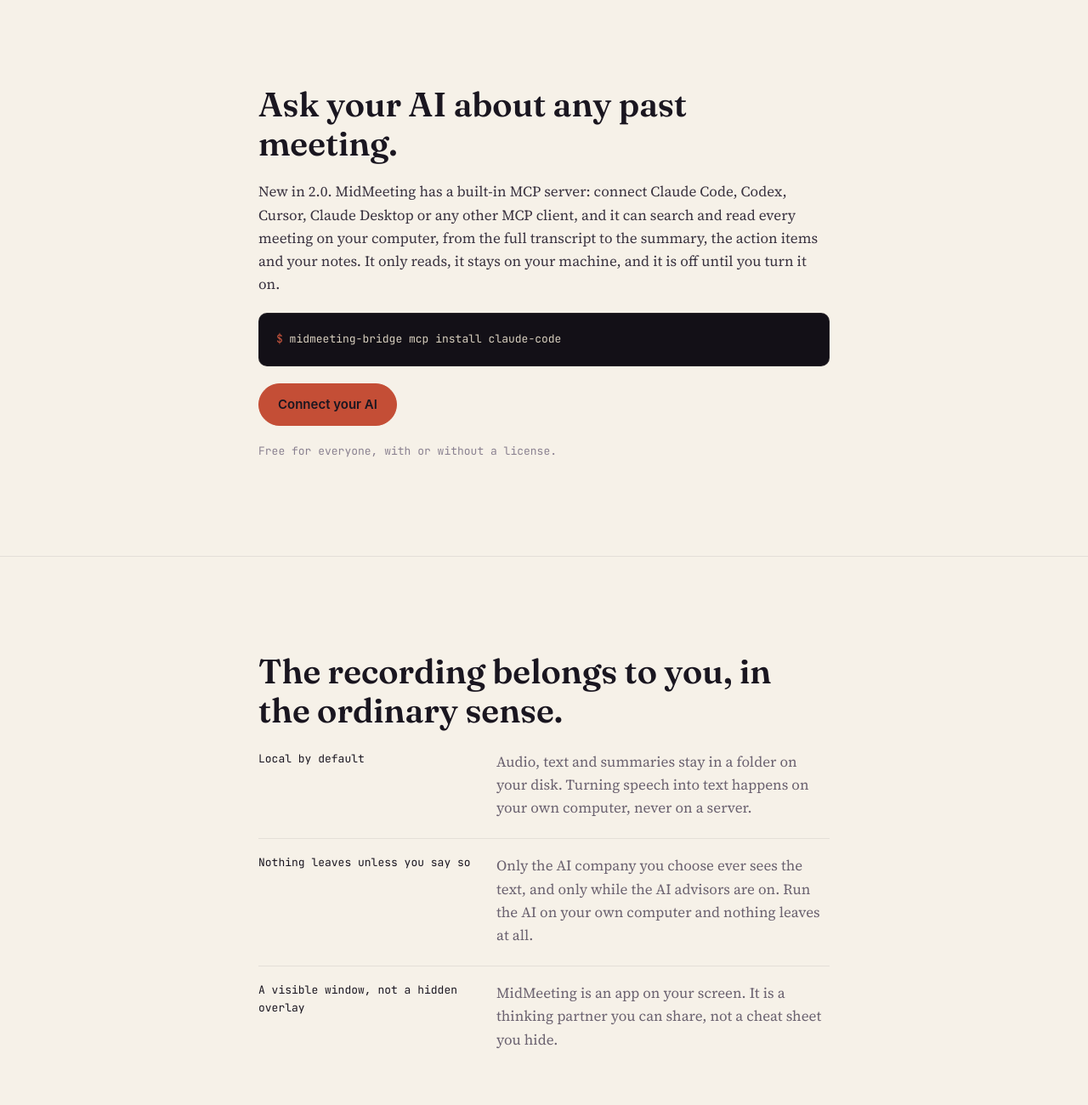
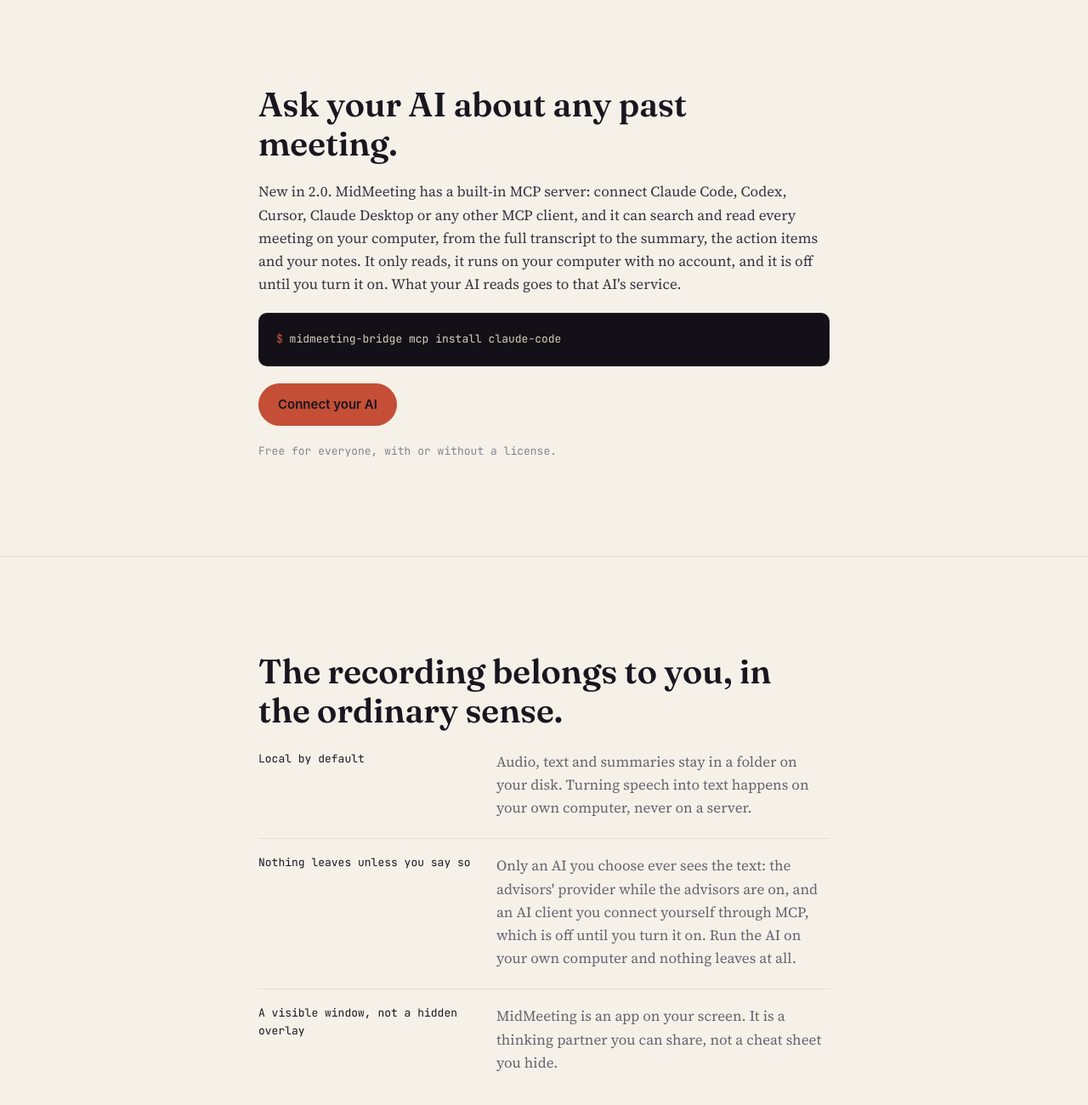
Before and after one commit to matpb/midmeeting-web, a plain HTML site: page index.html in a window 1280 px wide. Shown: the part 9057-10357 px from the top of the page at 85% size. Drawn offline with Linux system fonts and the light colour scheme.

Commit message:
MCP copy: say plainly that what an AI client reads goes to its AI service; privacy page covers MCP

```diff
--- a/index.html
+++ b/index.html
@@ -317,7 +317,7 @@ try{
 <section class="sec" id="mcp">
   <div class="wrap wrap-narrow">
     <h2>Ask your AI about any past meeting.</h2>
-    <p>New in 2.0. MidMeeting has a built-in MCP server: connect Claude Code, Codex, Cursor, Claude Desktop or any other MCP client, and it can search and read every meeting on your computer, from the full transcript to the summary, the action items and your notes. It only reads, it stays on your machine, and it is off until you turn it on.</p>
+    <p>New in 2.0. MidMeeting has a built-in MCP server: connect Claude Code, Codex, Cursor, Claude Desktop or any other MCP client, and it can search and read every meeting on your computer, from the full transcript to the summary, the action items and your notes. It only reads, it runs on your computer with no account, and it is off until you turn it on. What your AI reads goes to that AI's service.</p>
     <div class="cli-mock">
       <p class="cli-line"><span class="cli-prompt">$</span> midmeeting-bridge mcp install claude-code</p>
     </div>
@@ -331,7 +331,7 @@ try{
     <h2>The recording belongs to you, in the ordinary sense.</h2>
     <ul class="plain-list">
       <li><span class="pl-label">Local by default</span><span class="pl-body">Audio, text and summaries stay in a folder on your disk. Turning speech into text happens on your own computer, never on a server.</span></li>
-      <li><span class="pl-label">Nothing leaves unless you say so</span><span class="pl-body">Only the AI company you choose ever sees the text, and only while the AI advisors are on. Run the AI on your own computer and nothing leaves at all.</span></li>
+      <li><span class="pl-label">Nothing leaves unless you say so</span><span class="pl-body">Only an AI you choose ever sees the text: the advisors' provider while the advisors are on, and an AI client you connect yourself through MCP, which is off until you turn it on. Run the AI on your own computer and nothing leaves at all.</span></li>
       <li><span class="pl-label">A visible window, not a hidden overlay</span><span class="pl-body">MidMeeting is an app on your screen. It is a thinking partner you can share, not a cheat sheet you hide.</span></li>
     </ul>
   </div>
```
Also changed, not shown: mcp.html (+1 -1 lines), privacy.html (+1 -0 lines), llms.txt.
